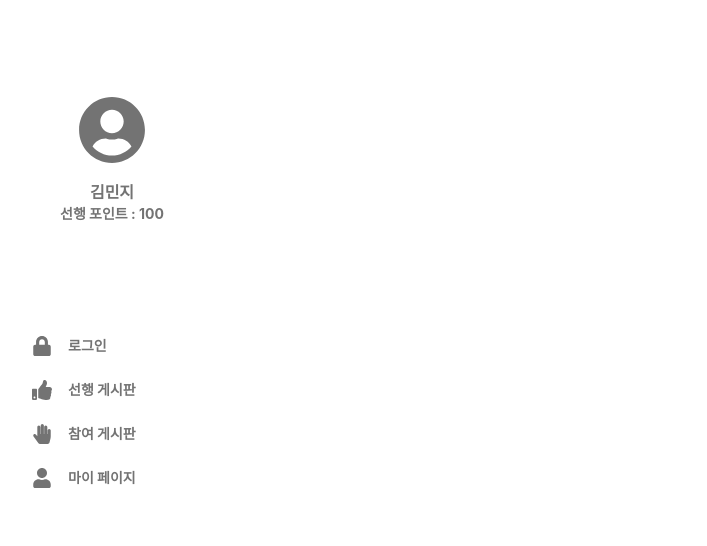
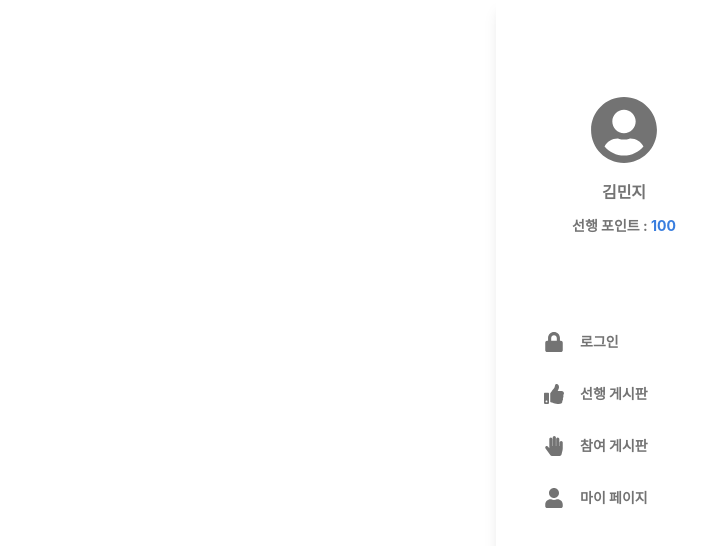
Before and after one commit to GoodPlaSSU/GoodPlaSSU-Frontend-2, a React (Create React App) app: page / in a window 1280 px wide. Shown: the top 546 px of the page, without its empty margins (16-723 px from the left). Built offline with nearby package versions, Linux system fonts and the light colour scheme.

Commit message:
✨ feat(header): change main color to blue
main color to blue and change padding between header components

```diff
--- a/src/components/Header/Header.tsx
+++ b/src/components/Header/Header.tsx
@@ -3,7 +3,7 @@ import MyProfile from "./MyProfile";
 
 const Header = () => {
     return (
-        <div className="grid w-64 pt-24 items-center justify-center gap-2 bg-white">
+        <div className="inline-block w-64 h-screen pt-24 bg-white shadow-lg">
             <MyProfile />
             <M.LoginMenu />
             <M.GoodPostMenu />
--- a/src/components/Header/Menus.tsx
+++ b/src/components/Header/Menus.tsx
@@ -2,36 +2,60 @@ import { FaThumbsUp, FaHandPaper, FaUser, FaLock } from "react-icons/fa";
 
 export const GoodPostMenu = () => {
     return (
-        <div className="inline-flex w-48 h-9 items-center rounded-lg hover:bg-gray-100">
-            <FaThumbsUp className="mx-4 fill-basic" size="20" color="gray" />
-            <p className="text-basic font-bold text-sm">선행 게시판</p>
+        <div className="group inline-flex w-48 h-9 m-2 items-center rounded-lg hover:bg-gray-100">
+            <FaThumbsUp
+                className="mx-4 fill-basic group-hover:fill-primary"
+                size="20"
+                color="gray"
+            />
+            <p className="text-basic group-hover:text-primary font-bold text-sm ">
+                선행 게시판
+            </p>
         </div>
     );
 };
 
 export const JoinPostMenu = () => {
     return (
-        <div className="inline-flex w-48 h-9 items-center rounded-lg hover:bg-gray-100">
-            <FaHandPaper className="mx-4 fill-basic" size="20" color="gray" />
-            <p className="text-basic font-bold text-sm">참여 게시판</p>
+        <div className="group inline-flex w-48 h-9 m-2 items-center rounded-lg hover:bg-gray-100">
+            <FaHandPaper
+                className="mx-4 fill-basic group-hover:fill-primary"
+                size="20"
+                color="gray"
+            />
+            <p className="text-basic group-hover:text-primary font-bold text-sm ">
+                참여 게시판
+            </p>
         </div>
     );
 };
 
 export const MyPageMenu = () => {
     return (
-        <div className="inline-flex w-48 h-9 items-center rounded-lg hover:bg-gray-100">
-            <FaUser className="mx-4 fill-basic" size="20" color="gray" />
-            <p className="text-basic font-bold text-sm">마이 페이지</p>
+        <div className="group inline-flex w-48 h-9 m-2 items-center rounded-lg hover:bg-gray-100">
+            <FaUser
+                className="mx-4 fill-basic group-hover:fill-primary"
+                size="20"
+                color="gray"
+            />
+            <p className="text-basic group-hover:text-primary font-bold text-sm ">
+                마이 페이지
+            </p>
         </div>
     );
 };
 
 export const LoginMenu = () => {
     return (
-        <div className="inline-flex w-48 h-9 items-center rounded-lg hover:bg-gray-100">
-            <FaLock className="mx-4 fill-basic" size="20" color="gray" />
-            <p className="text-basic font-bold text-sm">로그인</p>
+        <div className="group inline-flex w-48 h-9 m-2 items-center rounded-lg hover:bg-gray-100">
+            <FaLock
+                className="mx-4 fill-basic group-hover:fill-primary"
+                size="20"
+                color="gray"
+            />
+            <p className="text-basic group-hover:text-primary font-bold text-sm ">
+                로그인
+            </p>
         </div>
     );
 };
--- a/src/components/Header/MyProfile.tsx
+++ b/src/components/Header/MyProfile.tsx
@@ -4,9 +4,10 @@ const MyProfile = () => {
     return (
         <div>
             <FaUserCircle className="inline fill-basic pb-4" size="84" />
-            <div className="text-basic font-bold text-m">{"김민지"}</div>
-            <div className="text-basic font-bold text-sm pb-24">
-                선행 포인트 : 100
+            <div className="text-basic font-bold text-m pb-3">{"김민지"}</div>
+            <div className="text-basic font-bold text-sm pb-20">
+                <span>{"선행 포인트 : "}</span>
+                <span className="text-primary">{100}</span>
             </div>
         </div>
     );
--- a/tailwind.config.js
+++ b/tailwind.config.js
@@ -4,8 +4,9 @@ module.exports = {
     theme: {
         extend: {
             colors: {
-                primary: "",
-                secondary: "",
+                primary: "#397EDF",
+                bg1: "#DBE5F3",
+                bg2: "#E8EDF3",
                 basic: "#737373",
                 extra: "#d6d6d6",
             },
```
